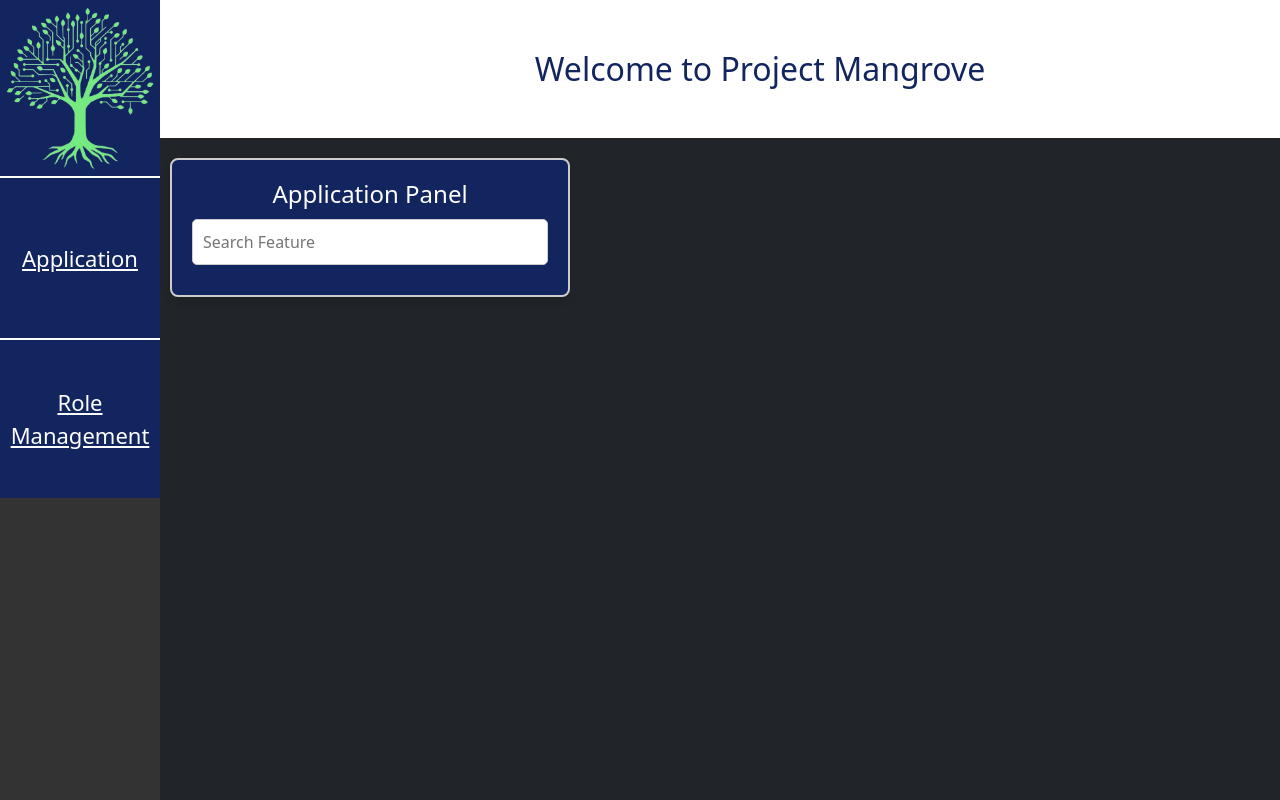
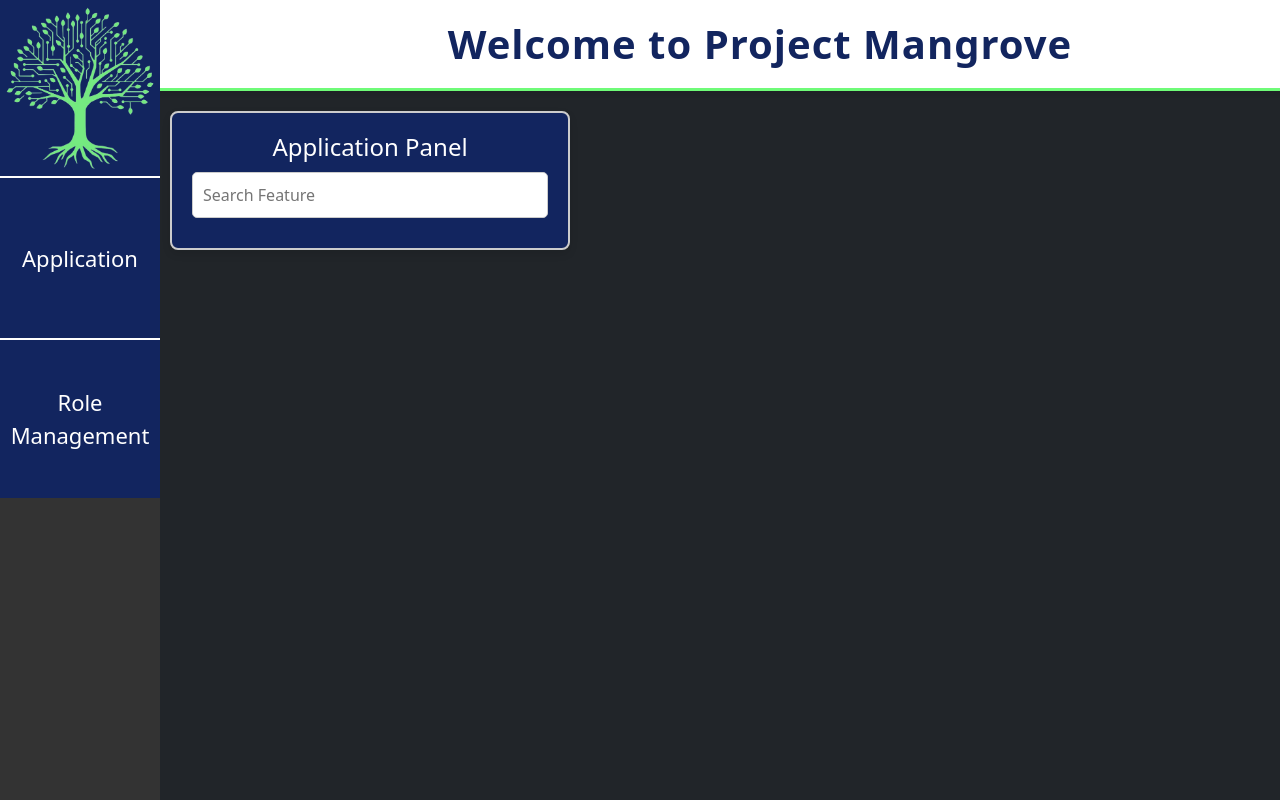
Before and after one commit to tntechcsc/webharness, a React (Create React App) app in the folder frontend/: page / in a window 1280 px wide. Shown: the top 800 px of the page. Built offline with nearby package versions, Linux system fonts and the light colour scheme.

Commit message:
Tweaked Header & Sidebar

```diff
--- a/frontend/src/App.css
+++ b/frontend/src/App.css
@@ -114,13 +114,16 @@
 
 /* Header styling */
 .page-header {
-  font-size: 2rem;
-  top: 2vw;
-  padding: 50px;
+  font-size: 2.5rem;
+  font-weight: bold;
+  padding: 20px;
   width: 100vw;
   text-align: center;
   color: #12255f;
   background-color: rgb(255, 255, 255);
+  border-bottom: 3px solid #6FFB78;
+  box-shadow: 0px 4px 6px rgba(0, 0, 0, 0.1);
+  letter-spacing: 1px;
 }
 
 /* Mini Panel Styles */
--- a/frontend/src/components/Navbar.js
+++ b/frontend/src/components/Navbar.js
@@ -16,8 +16,8 @@ const Navbar = () => {
             />
           </Link>
         </div>
-        <Link to="/application" className="nav-button">Application</Link>
-        <Link to="/role-management" className="nav-button">Role Management</Link>
+        <Link to="/application" style={{ textDecoration: 'none' }} className="nav-button">Application</Link>
+        <Link to="/role-management" style={{ textDecoration: 'none' }} className="nav-button">Role Management</Link>
       </div>
     </div>
   );
```
